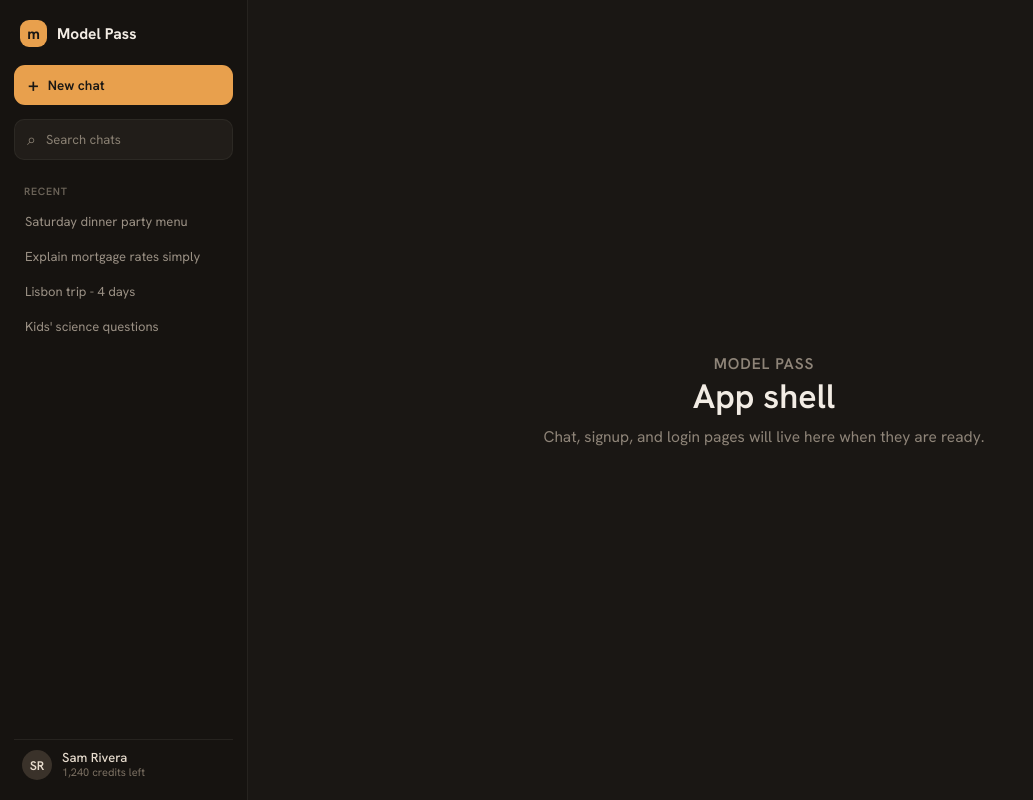
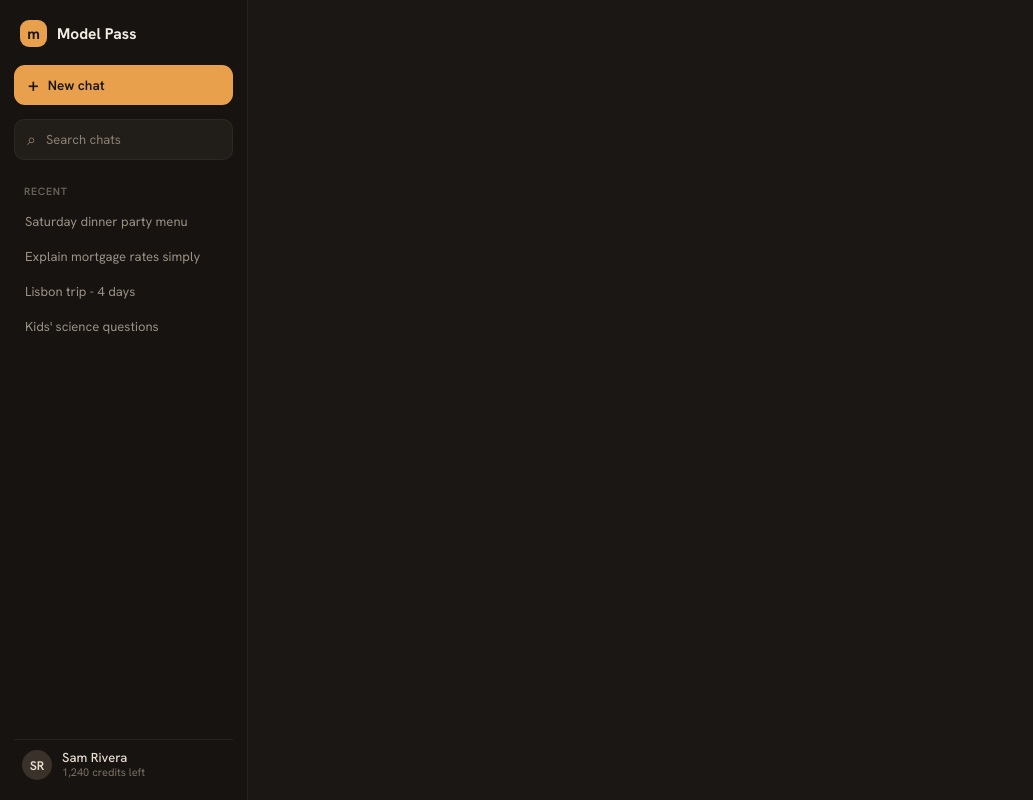
Before and after one commit to TroyOwens0493/modelPassFrontEnd, a Svelte app: page /chat in a window 1280 px wide. Shown: the whole page, without its empty margins (0-1033 px from the left). Built offline with nearby package versions, Linux system fonts and the light colour scheme.

Commit message:
add the chat route, use new svelte syntax

```diff
--- a/src/App.svelte
+++ b/src/App.svelte
@@ -1,11 +1,12 @@
 <script lang="ts">
     import Sidebar from "./Sidebar.svelte";
     import Home from "./Home.svelte";
+    import Chat from "./chat/Chat.svelte";
     import { createRouter } from "./router";
 
     const router = createRouter([
         { path: "/", component: Home },
-        // { path: "/chat", component: Chat },
+        { path: "/chat", component: Chat },
         // { path: "/signup", component: SignUp },
         // { path: "/login", component: Login },
         { path: "*", component: Home },
@@ -15,9 +16,9 @@
 </script>
 
 <div class="app-shell">
-    <Sidebar />
+    <Sidebar goto={router.goto}/>
 
     <main class="app-main" aria-label="Model Pass app content">
-        <svelte:component this={CurrentRoute} />
+        <CurrentRoute />
     </main>
 </div>
```
Also changed, not shown: 1 other file (tests, documents, lock files or other folders).
